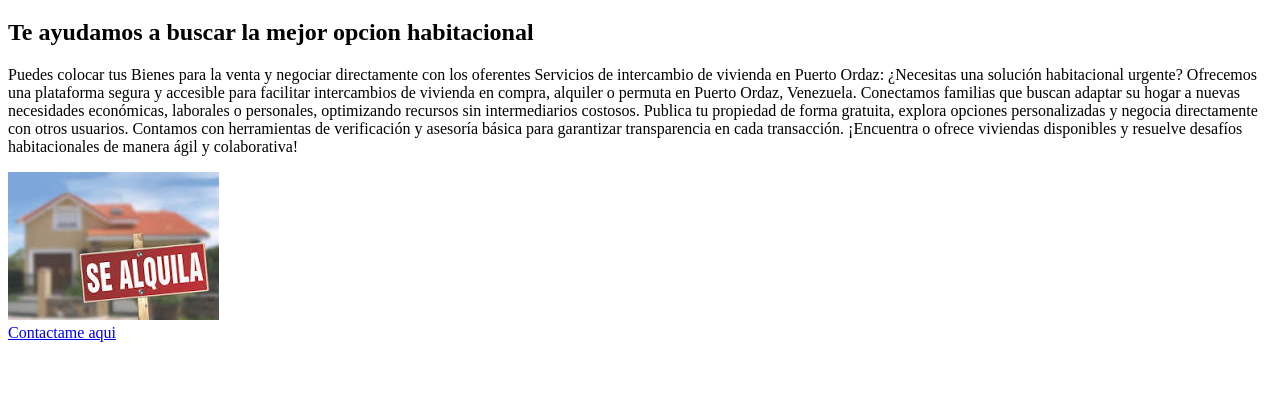
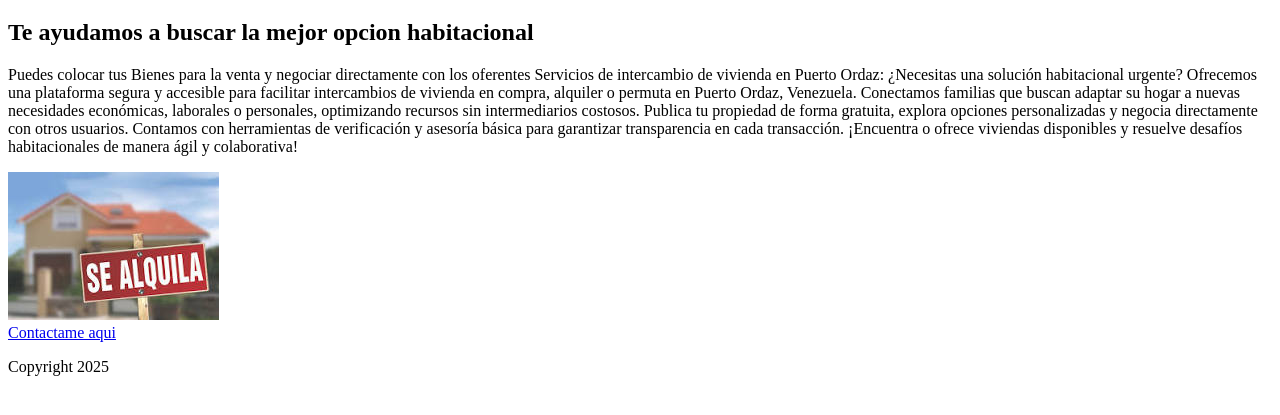
Before and after one commit to 1956Jp/pojectoUno.htlm, a plain HTML site: page blog.html in a window 1280 px wide. Shown: the part 61-476 px from the top of the page. Drawn offline with Linux system fonts and the light colour scheme.

Commit message:
ir arriba

```diff
--- a/blog.html
+++ b/blog.html
@@ -24,7 +24,7 @@
 
     <footer>
         <a href="mailto:abog.joseperez@gmail.com">Contactame aqui</a>
-
+        <p>Copyright 2025</p>
 
     </footer>
 
```
